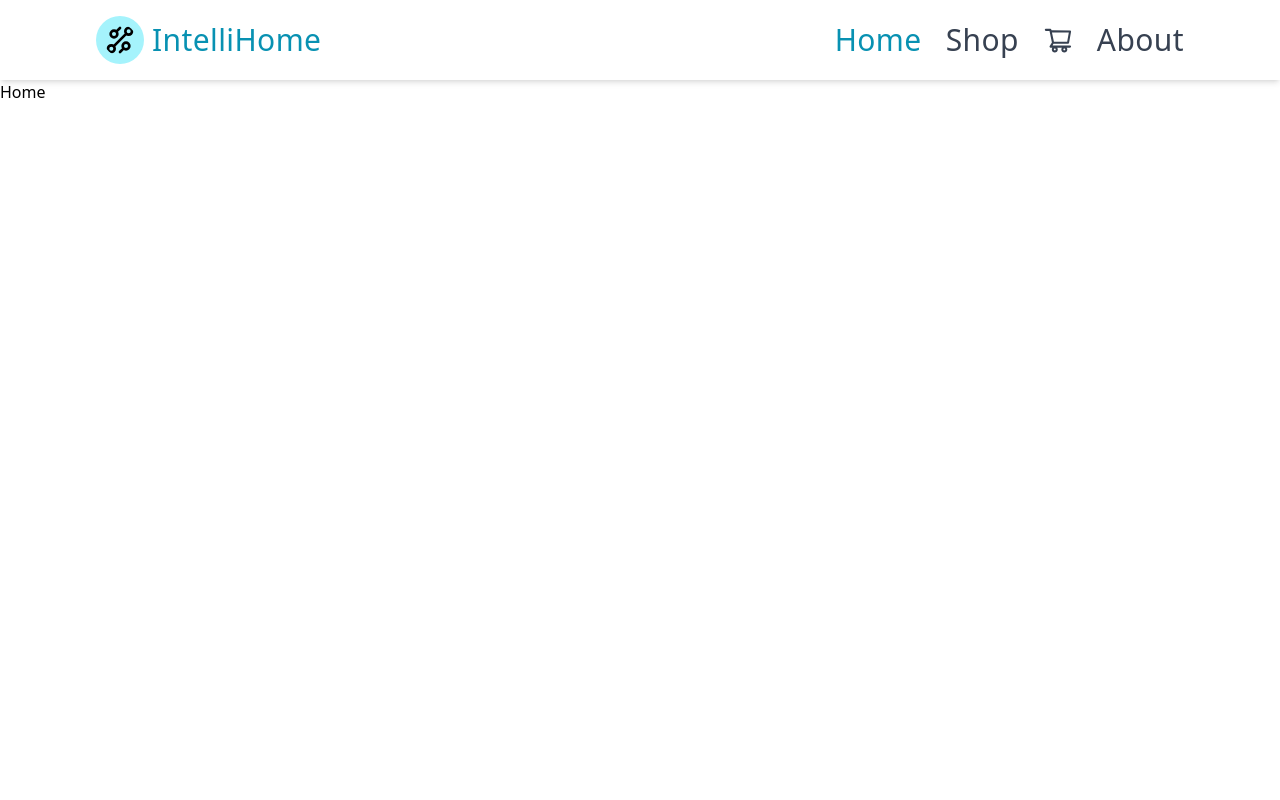
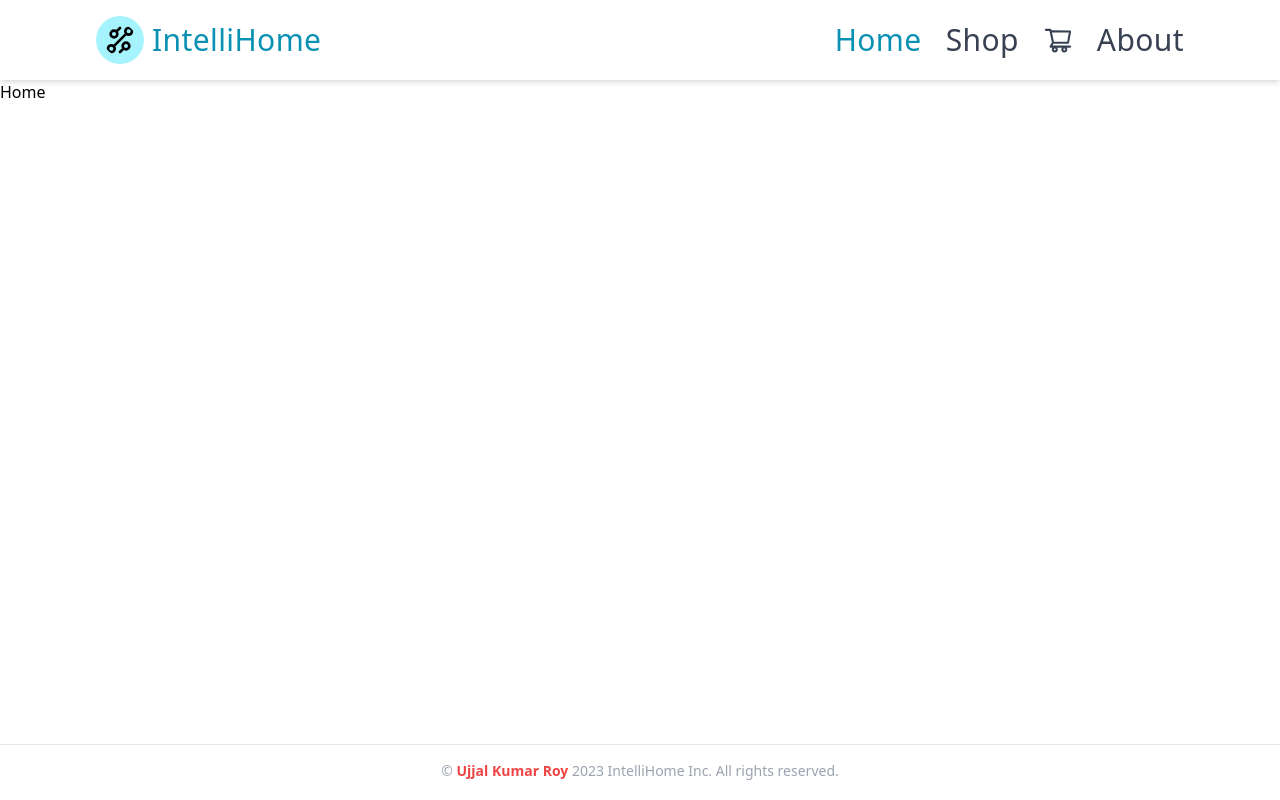
Before and after one commit to Ujjal-ENG/IntelliHome, a React (Vite) app: page / in a window 1280 px wide. Built offline with nearby package versions, Linux system fonts and the light colour scheme.

Commit message:
done the footer and navbar design

```diff
--- a/src/App.jsx
+++ b/src/App.jsx
@@ -1,12 +1,16 @@
 import { Outlet } from 'react-router-dom';
 import './App.css';
 import Navbar from './components/layouts/Navbar';
+import Footer from './components/pages/Footer';
 
 function App() {
     return (
         <div className="">
             <Navbar />
-            <Outlet />
+            <div className="min-h-[calc(100vh-136px)]">
+                <Outlet />
+            </div>
+            <Footer />
         </div>
     );
 }
--- a/src/components/pages/Footer.jsx
+++ b/src/components/pages/Footer.jsx
@@ -1,7 +1,14 @@
 import React from 'react';
 
 const Footer = () => {
-    return <div>Footer</div>;
+    return (
+        <footer className="divide-y  text-gray-800">
+            <div></div>
+            <div className="py-4 text-sm text-center text-gray-400">
+                © <span className="font-bold text-red-500">Ujjal Kumar Roy</span> 2023 IntelliHome Inc. All rights reserved.
+            </div>
+        </footer>
+    );
 };
 
 export default Footer;
```
